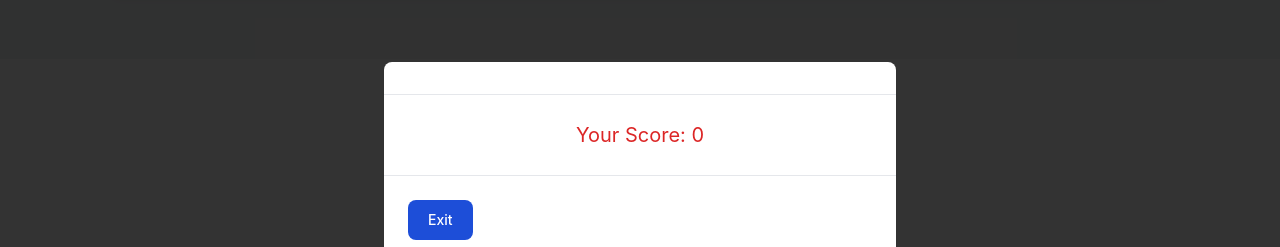
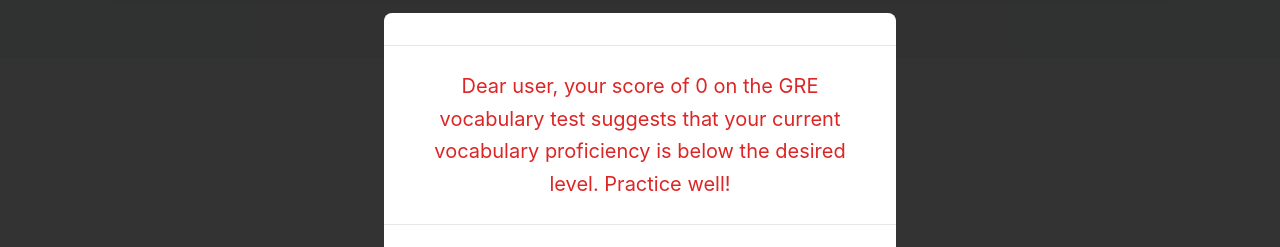
Before and after one commit to ManasiPatil2117/GREVOC, a React (Create React App) app: page /quizpage in a window 1280 px wide. Both pictures are taken after a click on the button "End Quiz". Shown: the part 237-484 px from the top of the page. Built offline with nearby package versions, Linux system fonts and the light colour scheme; no server answers.

Commit message:
User message

```diff
--- a/src/Components/EndQuiz.js
+++ b/src/Components/EndQuiz.js
@@ -1,14 +1,24 @@
 import React from 'react'
 import { useNavigate } from 'react-router-dom';
+import { useState } from 'react';
+import { useEffect } from 'react';
 
 export default function EndQuiz({ score, currentUser }) {
+    const [style, setStyle] = useState("")
+    const [msg, setMsg] = useState("")
     const navigate = useNavigate()
-    const getStyle = () => {
-        if (score < 10)
-            return "text-red-600"
-        else
-            return "text-green-600"
-    }
+    useEffect(() => {
+
+        if (score < 10) {
+            setStyle("text-red-600");
+            setMsg(`Dear user, your score of ${score} on the GRE vocabulary test suggests that your current vocabulary proficiency is below the desired level. Practice well!`);
+        } else {
+            setStyle("text-green-600");
+            setMsg(`Great job on achieving a good score of ${score} on the GRE vocabulary test, indicating that you are performing well in terms of your vocabulary proficiency. Keep it up!`);
+        }
+    }, [score])
+
+
 
     const handleExit = async () => {
         const email = currentUser
@@ -42,9 +52,9 @@
 
                     </div>
                     <div className="p-6 space-y-6">
-                        <div className={`leading-relaxed text-xl ${getStyle()}`
+                        <div className={`leading-relaxed text-xl ${style}`
                         }>
-                            Your Score: {score}
+                            {msg}
                         </div>
                     </div>
                     <div className="flex items-center p-6 space-x-2 border-t border-gray-200 rounded-b dark:border-gray-600">
```
